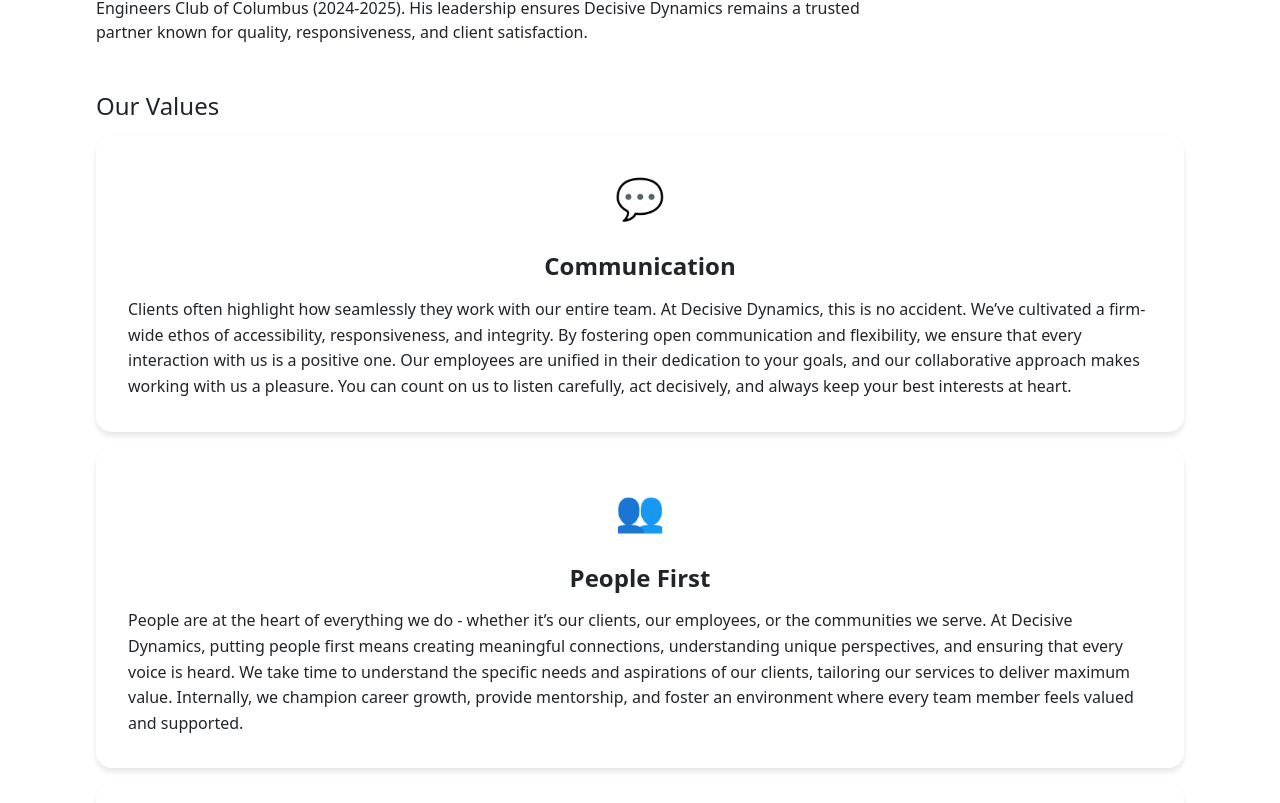
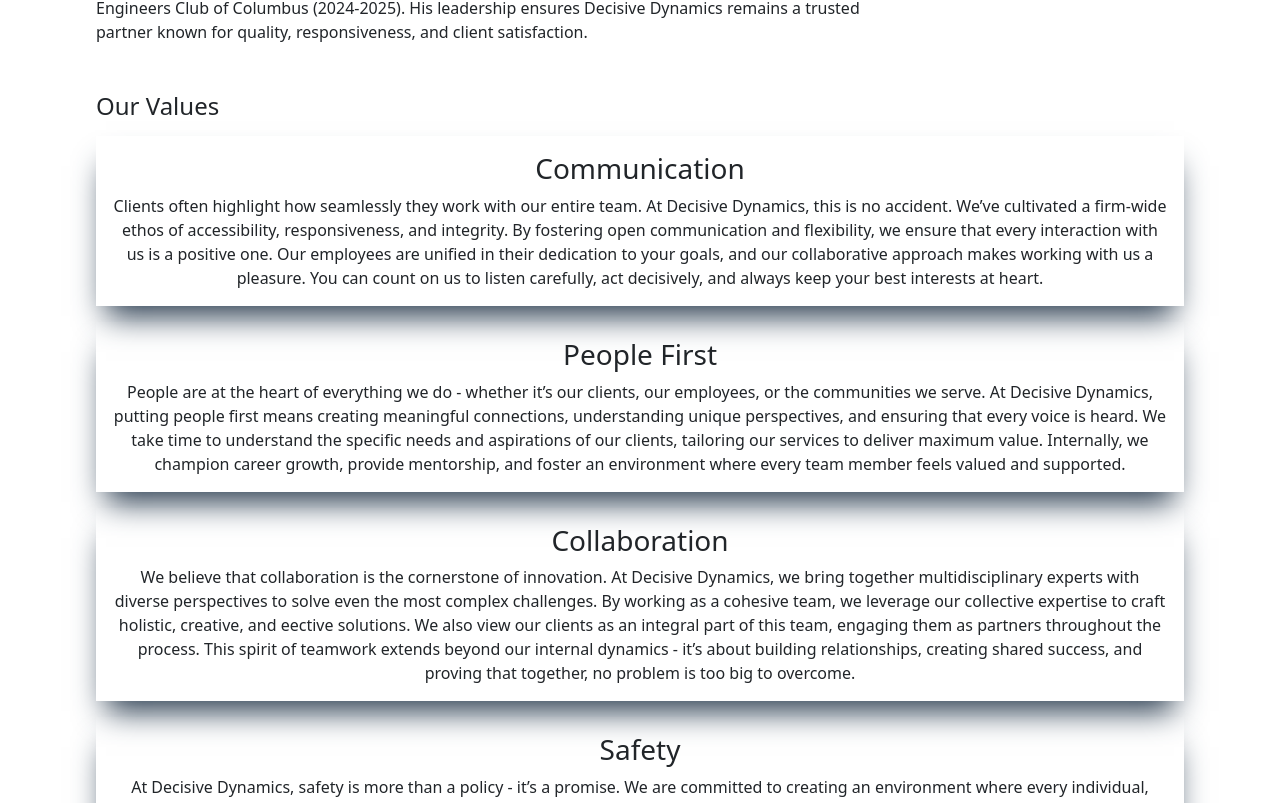
Before and after one commit to dustin-doherty/Decisive-Dynamics-Website, a React (Vite) app: page /about in a window 1280 px wide. Shown: the part 1350-2153 px from the top of the page. Built offline with nearby package versions, Linux system fonts and the light colour scheme; a web font is replaced by a local one.

Commit message:
Update core value card

```diff
--- a/src/components/CoreValueCard.tsx
+++ b/src/components/CoreValueCard.tsx
@@ -6,21 +6,11 @@
 }
 
 const CoreValueCard: React.FC<CareValueProps> = ({ value }) => {
-    const icons = {
-        Communication: "💬",
-        "People First": "👥",
-        Collaboration: "🤝",
-        Safety: "🛡️"
-    };
-
     return (
-        <section
-            className='core-value__card-container'
-        >
-            <div className='core-value__icon'>{icons[value.title as keyof typeof icons]}</div>
+        <div className='core-value__card-container'>
             <h3 className='core-value__headline'>{value.title}</h3>
             <p className='core-value__text'>{value.description}</p>
-        </section>
+        </div>
     )
 }
 
--- a/src/styles/coreValueCard.css
+++ b/src/styles/coreValueCard.css
@@ -5,48 +5,15 @@
 */
 
 .core-value__card-container {
-    border-radius: 16px;
-    padding: 2rem;
-    transition: box-shadow 0.2s ease;
-    box-shadow: 0 4px 6px rgba(0, 0, 0, 0.1);
+    padding: 1rem;
+    box-shadow: rgb(38, 57, 77) 0px 20px 30px -10px;
 }
 
-.core-value__card-container:hover {
-    box-shadow: 0 8px 12px rgba(0, 0, 0, 0.15);
-}
-
-.core-value__icon {
-    font-size: 2.5rem;
-    margin-bottom: 1.5rem;
+.core-value__headline {
+    margin-bottom: 0.5rem;
     text-align: center;
 }
 
-.core-value__headline {
-    font-size: 1.5rem;
-    font-weight: 600;
-    margin-bottom: 1rem;
-    text-align: center;
-    color: var(--primary-color);
-    position: relative;
+.core-value__text {
+  text-align: center;
 }
-
-.core-value__text {
-    text-align: left;
-    line-height: 1.6;
-    color: var(--text-color);
-    font-size: 1rem;
-}
-
-@media (max-width: 768px) {
-    .core-value__card-container {
-        padding: 1.5rem;
-    }
-
-    .core-value__icon {
-        font-size: 2rem;
-    }
-
-    .core-value__headline {
-        font-size: 1.25rem;
-    }
-}
```
